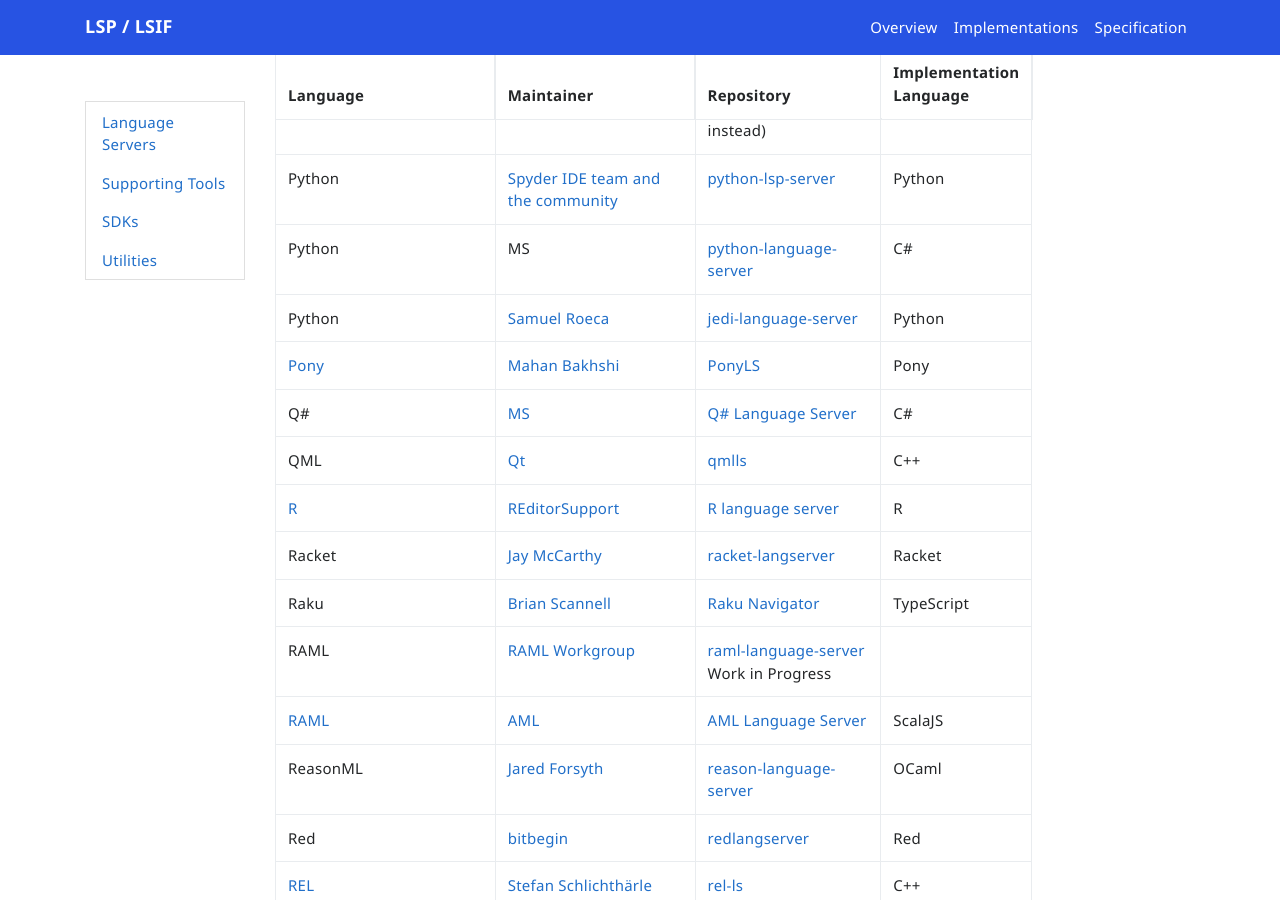
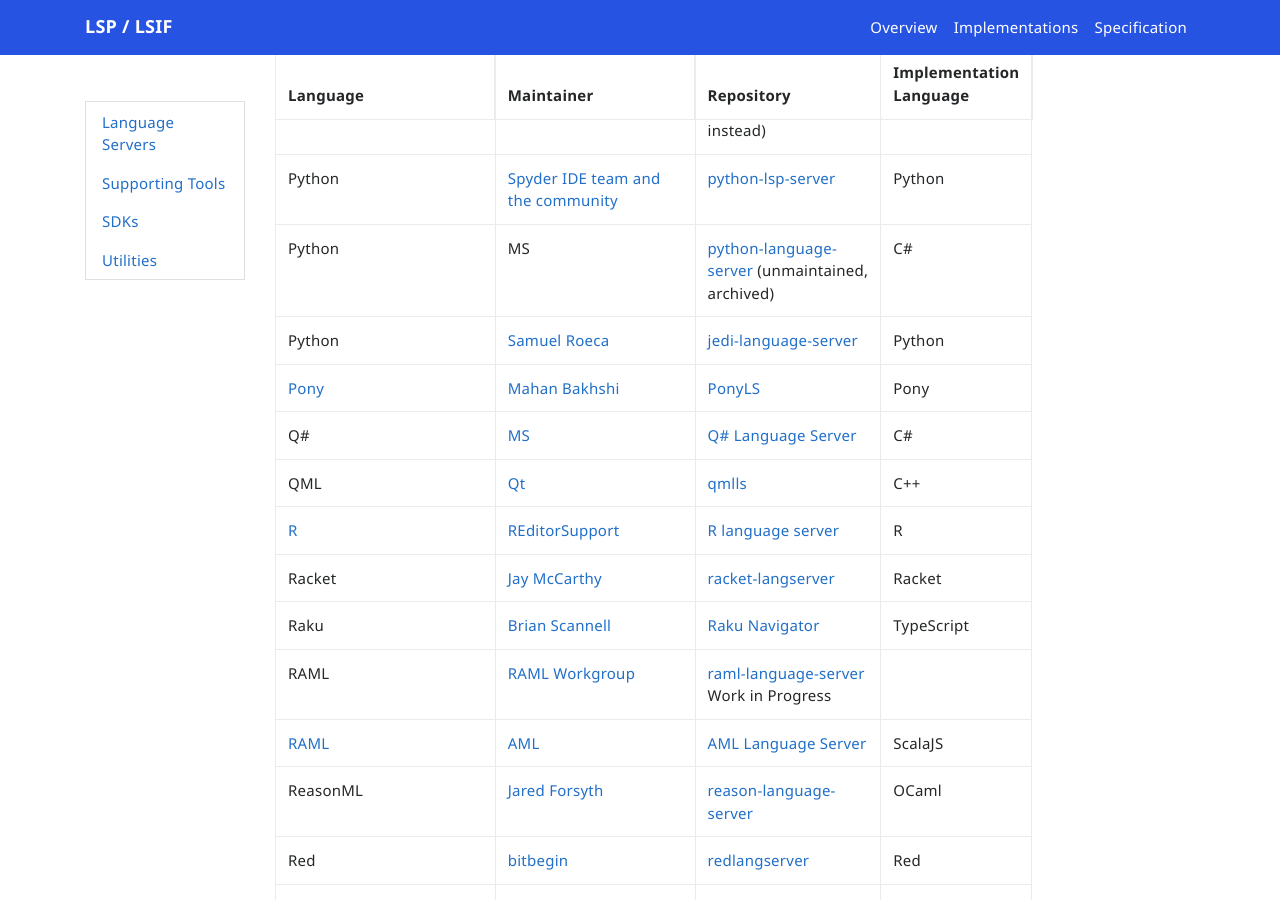
Before and after one commit to microsoft/language-server-protocol, a Jekyll site: the page built from _implementors/servers.md, in a window 1280 px wide and 900 px high, scrolled down 8367 px. Built offline with Jekyll 4.4.1, drawn with Linux system fonts in a browser that asks for light colours; nearby versions of some CDN libraries; comment, search, counter and statistics services are not loaded.

Commit message:
Deprecate MS python-language-server (#1820)

```diff
--- a/_implementors/servers.md
+++ b/_implementors/servers.md
@@ -154,7 +154,7 @@
 | Python| [Fabio Zadrozny](https://github.com/fabioz/) | [PyDev on VSCode](http://www.pydev.org/vscode/index.html) | Java, Python |
 | Python| [Palantir Technologies](https://github.com/palantir) | [python-language-server](https://github.com/palantir/python-language-server) (unmaintained, use python-lsp-server instead) | Python |
 | Python| [Spyder IDE team and the community](https://github.com/python-lsp) | [python-lsp-server](https://github.com/python-lsp/python-lsp-server) | Python |
-| Python | MS | [python-language-server](https://github.com/Microsoft/python-language-server) | C# |
+| Python | MS | [python-language-server](https://github.com/Microsoft/python-language-server) (unmaintained, archived) | C# |
 | Python | [Samuel Roeca](https://github.com/pappasam) | [jedi-language-server](https://github.com/pappasam/jedi-language-server) | Python |
 | [Pony](https://www.ponylang.io/) | [Mahan Bakhshi](https://github.com/MahanBi) | [PonyLS](https://github.com/MahanBi/PonyLS) | Pony |
 | Q# | [MS](https://github.com/microsoft/qsharp-compiler/graphs/contributors) | [Q# Language Server](https://github.com/microsoft/qsharp-compiler) | C# |
```
